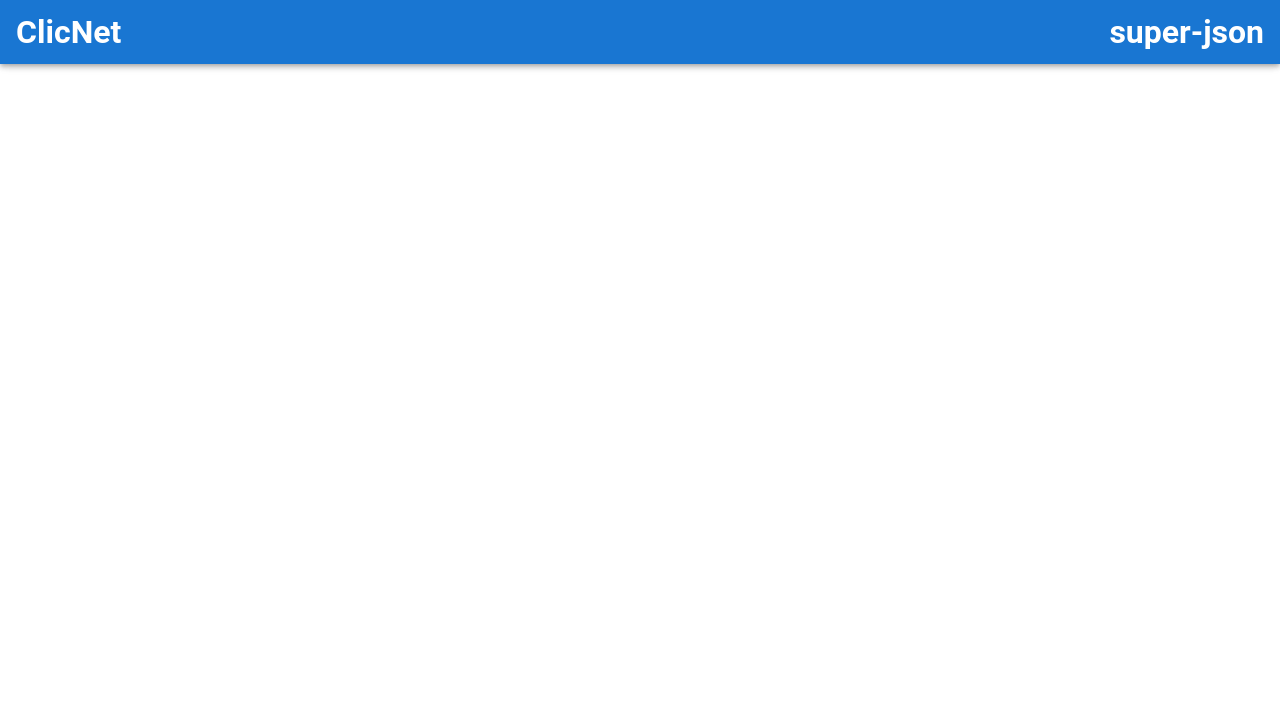
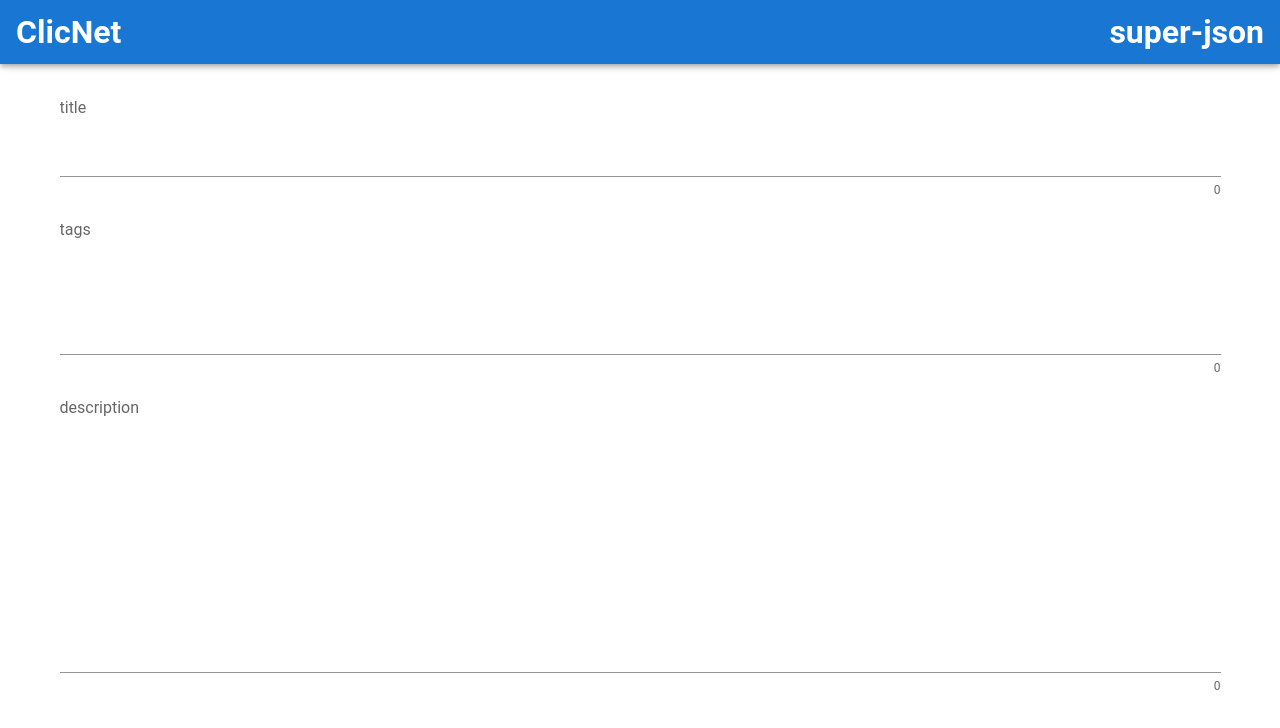
Before and after one commit to rzfzr/super-json, a Vue app: page / in a window 1280 px wide. Shown: the top 728 px of the page. Built offline with nearby package versions, Linux system fonts and the light colour scheme; a small style sheet from the web is missing.

Commit message:
Editor outline

```diff
--- a/src/App.vue
+++ b/src/App.vue
@@ -7,16 +7,17 @@
       <v-spacer></v-spacer>
       <h1>super-json</h1>
     </v-app-bar>
-    <v-main> </v-main>
+    <v-main> <Editor /> </v-main>
   </v-app>
 </template>
 
 <script lang="ts">
 import Vue from "vue";
+import Editor from "./components/Editor.vue";
 
 export default Vue.extend({
   name: "App",
-  components: {},
+  components: { Editor },
   data: () => ({}),
 });
 </script>
--- /dev/null
+++ b/src/components/Editor.vue
@@ -0,0 +1,24 @@
+<template>
+  <v-container>
+    <div v-for="field in fields" :key="field.name">
+      <v-textarea :label="field.name" counter no-resize :rows="field.rows" v-model="field.value"></v-textarea>
+    </div>
+  </v-container>
+</template>
+
+<script lang="ts">
+import Vue from "vue";
+
+export default Vue.extend({
+  name: "Editor",
+  data: function () {
+    return {
+      fields: [
+        { name: "title", rows: 3, value: "" },
+        { name: "tags", rows: 5, value: "" },
+        { name: "description", rows: 10, value: "" },
+      ],
+    };
+  },
+});
+</script>
```
